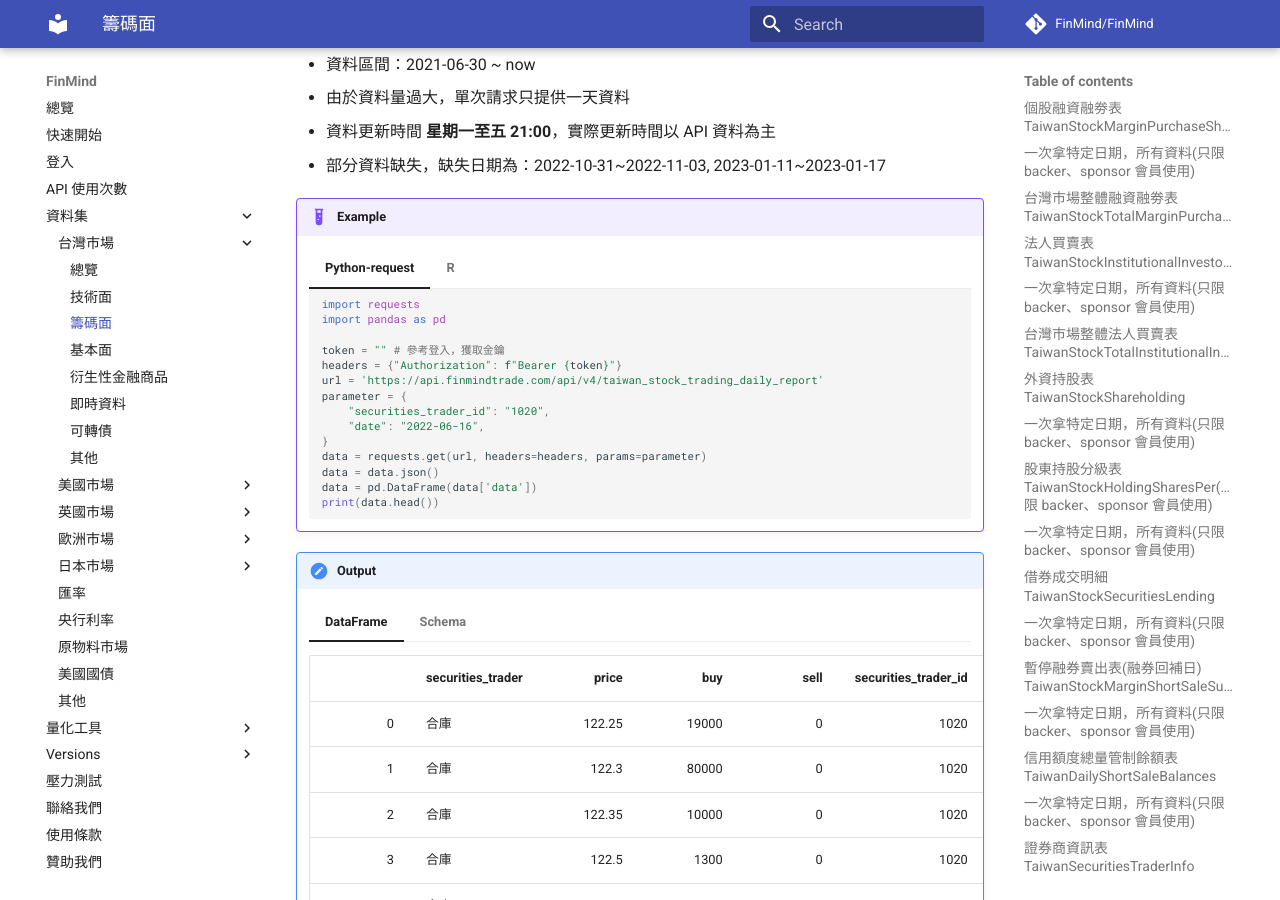
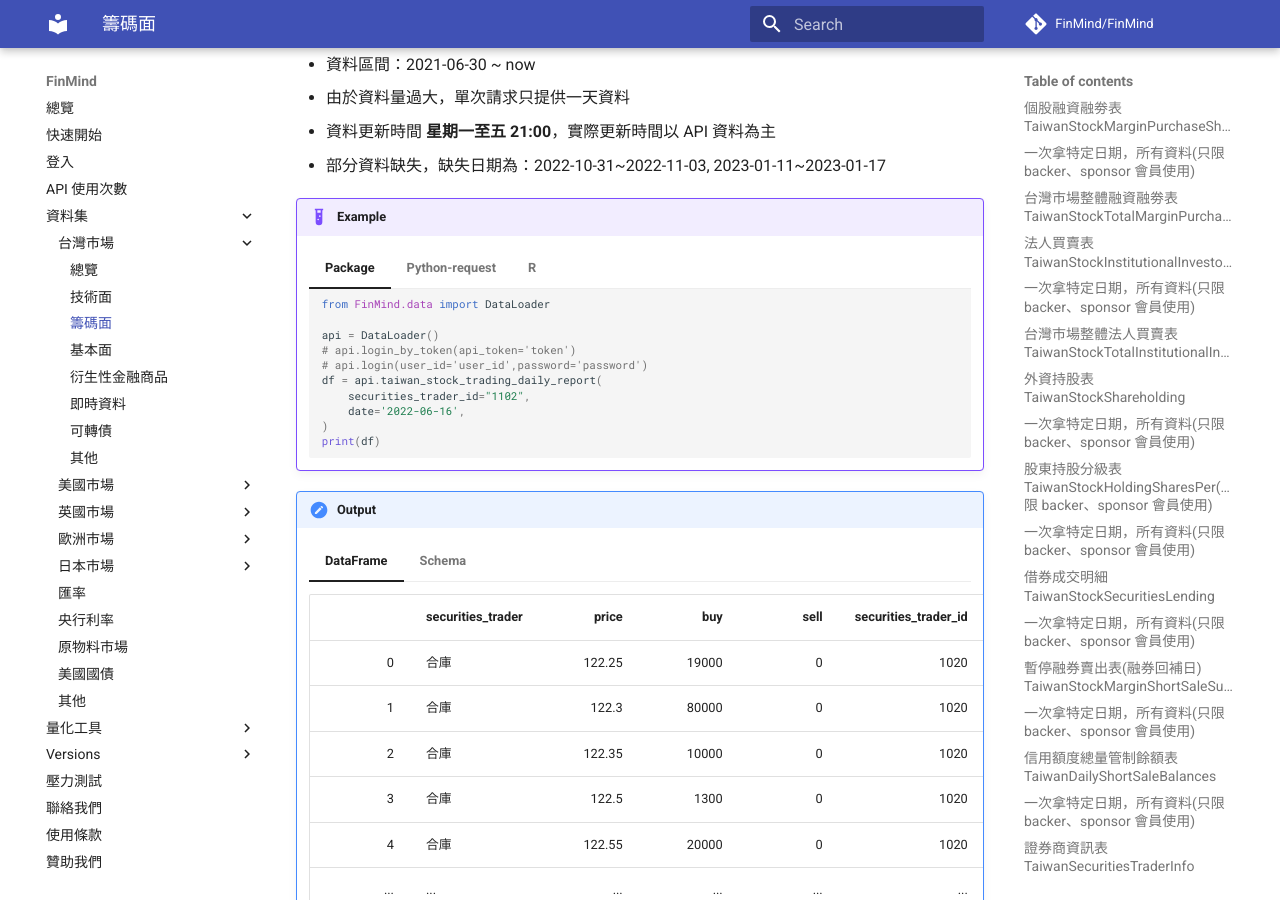
Before and after one commit to FinMind/FinMind-Doc, an MkDocs documentation site: the page built from docs/tutor/TaiwanMarket/Chip.md, in a window 1280 px wide and 900 px high, scrolled down 16143 px. Built offline with MkDocs 1.6.1 and Material for MkDocs 9.7.7, drawn with Linux system fonts in a browser that asks for light colours; comment, search, counter and statistics services are not loaded.

Commit message:
feat: add Package for TaiwanStockTradingDailyReport

````diff
--- a/docs/tutor/TaiwanMarket/Chip.md
+++ b/docs/tutor/TaiwanMarket/Chip.md
@@ -1539,6 +1539,19 @@
 - 部分資料缺失，缺失日期為：2022-10-31~2022-11-03, 2023-01-11~2023-01-17
 
 !!! example
+    === "Package"
+        ```python
+        from FinMind.data import DataLoader
+
+        api = DataLoader()
+        # api.login_by_token(api_token='token')
+        # api.login(user_id='user_id',password='password')
+        df = api.taiwan_stock_trading_daily_report(
+            securities_trader_id="1102",
+            date='2022-06-16',
+        )
+        print(df)
+        ```
     === "Python-request"
         ```python
         import requests
````
